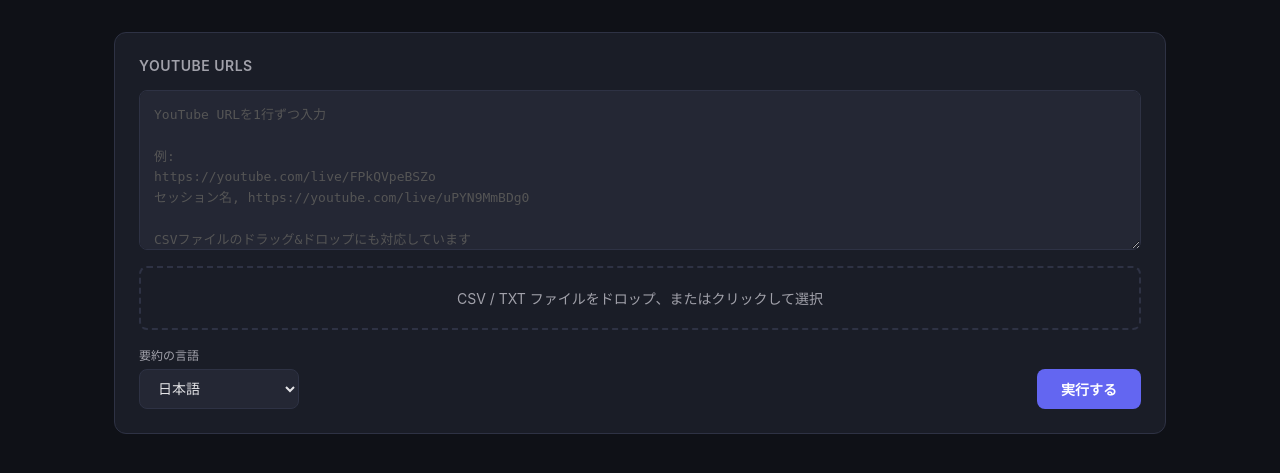
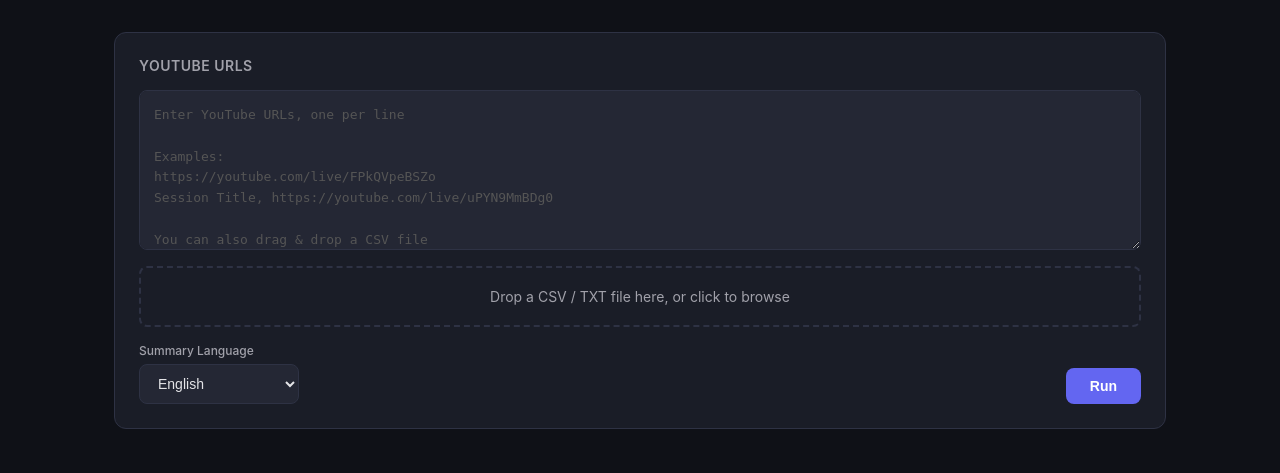
Before and after one commit to s00048ri/notebooklm-auto, a Flask app: page / in a window 1280 px wide. Shown: the part 72-545 px from the top of the page. Run offline with Flask 3, Linux system fonts and the light colour scheme.

Commit message:
Switch Web UI to English as default language
All UI labels, buttons, status messages, progress text, and export
headers now use English. Language selector defaults to English first.

Co-Authored-By: Claude Opus 4.6 <noreply@anthropic.com>

```diff
--- a/src/notebooklm_auto/templates/index.html
+++ b/src/notebooklm_auto/templates/index.html
@@ -1,5 +1,5 @@
 <!DOCTYPE html>
-<html lang="ja">
+<html lang="en">
 <head>
   <meta charset="UTF-8">
   <meta name="viewport" content="width=device-width, initial-scale=1.0">
@@ -388,29 +388,29 @@
     <div class="card">
       <div class="card-title">YouTube URLs</div>
       <div class="input-area">
-        <textarea id="urlInput" placeholder="YouTube URLを1行ずつ入力&#10;&#10;例:&#10;https://youtube.com/live/FPkQVpeBSZo&#10;セッション名, https://youtube.com/live/uPYN9MmBDg0&#10;&#10;CSVファイルのドラッグ&ドロップにも対応しています"></textarea>
+        <textarea id="urlInput" placeholder="Enter YouTube URLs, one per line&#10;&#10;Examples:&#10;https://youtube.com/live/FPkQVpeBSZo&#10;Session Title, https://youtube.com/live/uPYN9MmBDg0&#10;&#10;You can also drag &amp; drop a CSV file"></textarea>
 
         <div class="upload-zone" id="uploadZone">
-          <div>CSV / TXT ファイルをドロップ、またはクリックして選択</div>
+          <div>Drop a CSV / TXT file here, or click to browse</div>
           <input type="file" id="fileInput" accept=".csv,.txt">
         </div>
 
         <div class="controls">
           <div class="control-group">
-            <label>要約の言語</label>
+            <label>Summary Language</label>
             <select id="langSelect">
-              <option value="ja">日本語</option>
               <option value="en">English</option>
-              <option value="custom">カスタム</option>
+              <option value="ja">Japanese</option>
+              <option value="custom">Custom</option>
             </select>
           </div>
           <div class="control-group" id="customPromptGroup" style="display:none; flex:1;">
-            <label>カスタムプロンプト</label>
-            <input type="text" id="customPrompt" placeholder="要約のプロンプトを入力...">
+            <label>Custom Prompt</label>
+            <input type="text" id="customPrompt" placeholder="Enter your summary prompt...">
           </div>
           <div style="flex:1;"></div>
           <button class="btn btn-primary" id="startBtn" onclick="startJob()">
-            実行する
+            Run
           </button>
         </div>
       </div>
@@ -418,11 +418,11 @@
 
     <!-- Progress -->
     <div class="card progress-section" id="progressSection">
-      <div class="card-title">処理状況</div>
+      <div class="card-title">Progress</div>
       <div class="progress-bar-wrap">
         <div class="progress-bar" id="progressBar"></div>
       </div>
-      <div class="progress-text" id="progressText">準備中...</div>
+      <div class="progress-text" id="progressText">Preparing...</div>
       <div class="activity-log" id="activityLog"></div>
     </div>
 
@@ -431,8 +431,8 @@
       <div class="results-header">
         <div class="stats" id="statsBar"></div>
         <div class="export-btns">
-          <button class="btn btn-secondary btn-sm" onclick="exportCSV()">CSV出力</button>
-          <button class="btn btn-secondary btn-sm" onclick="copyTable()">クリップボードにコピー</button>
+          <button class="btn btn-secondary btn-sm" onclick="exportCSV()">Export CSV</button>
+          <button class="btn btn-secondary btn-sm" onclick="copyTable()">Copy to Clipboard</button>
         </div>
       </div>
       <div style="overflow-x: auto;">
@@ -440,11 +440,11 @@
           <thead>
             <tr>
               <th>#</th>
-              <th>タイトル</th>
-              <th>ステータス</th>
-              <th>要約</th>
-              <th>共有リンク</th>
-              <th>時間</th>
+              <th>Title</th>
+              <th>Status</th>
+              <th>Summary</th>
+              <th>Share Link</th>
+              <th>Time</th>
             </tr>
           </thead>
           <tbody id="resultsBody"></tbody>
@@ -459,7 +459,7 @@
       <h3 id="modalTitle"></h3>
       <div class="modal-body" id="modalBody"></div>
       <div class="modal-close">
-        <button class="btn btn-secondary btn-sm" onclick="closeSummaryModal()">閉じる</button>
+        <button class="btn btn-secondary btn-sm" onclick="closeSummaryModal()">Close</button>
       </div>
     </div>
   </div>
@@ -516,16 +516,16 @@
           return;
         }
         urlInput.value = data.text;
-        uploadZone.innerHTML = `<div>${file.name} (${data.count} 件のURL)</div>`;
+        uploadZone.innerHTML = `<div>${file.name} (${data.count} URLs)</div>`;
       } catch (err) {
-        alert('ファイルの読み込みに失敗しました: ' + err.message);
+        alert('Failed to load file: ' + err.message);
       }
     }
 
     const STEP_LABELS = {
-      creating: 'ノートブック作成中',
-      adding_source: 'ソース追加中',
-      summarizing: '要約生成中',
+      creating: 'Creating notebook',
+      adding_source: 'Adding source',
+      summarizing: 'Generating summary',
     };
 
     function addLog(html) {
@@ -546,7 +546,7 @@
         tr.innerHTML = `
           <td>${i + 1}</td>
           <td class="title-cell">${entry.title || '-'}</td>
-          <td><span class="status-badge processing">待機中</span></td>
+          <td><span class="status-badge processing">Queued</span></td>
           <td class="summary-cell">-</td>
           <td>-</td>
           <td>-</td>
@@ -560,7 +560,7 @@
       if (!row) return;
 
       const statusClass = data.status === 'success' ? 'success' : 'error';
-      const statusLabel = data.status === 'success' ? '成功' : '失敗';
+      const statusLabel = data.status === 'success' ? 'Success' : 'Failed';
       const summaryShort = data.summary ? data.summary.substring(0, 120) + (data.summary.length > 120 ? '...' : '') : (data.error || '-');
 
       row.innerHTML = `
@@ -568,7 +568,7 @@
         <td class="title-cell">${data.title || '-'}</td>
         <td><span class="status-badge ${statusClass}">${statusLabel}</span></td>
         <td class="summary-cell" onclick="showSummary(${data.index})">${summaryShort}</td>
-        <td>${data.share_link ? `<a href="${data.share_link}" target="_blank">開く</a>` : '-'}</td>
+        <td>${data.share_link ? `<a href="${data.share_link}" target="_blank">Open</a>` : '-'}</td>
         <td>${data.time}s</td>
       `;
 
@@ -578,18 +578,18 @@
     function updateProgress() {
       const pct = totalCount > 0 ? Math.round((doneCount / totalCount) * 100) : 0;
       progressBar.style.width = pct + '%';
-      progressText.textContent = `${doneCount} / ${totalCount} 完了 (${pct}%)`;
+      progressText.textContent = `${doneCount} / ${totalCount} completed (${pct}%)`;
     }
 
     async function startJob() {
       const urls = urlInput.value.trim();
       if (!urls) {
-        alert('URLを入力してください');
+        alert('Please enter URLs');
         return;
       }
 
       startBtn.disabled = true;
-      startBtn.textContent = '処理中...';
+      startBtn.textContent = 'Processing...';
       progressSection.classList.add('active');
       resultsSection.classList.add('active');
       activityLog.innerHTML = '';
@@ -609,14 +609,14 @@
         if (data.error) {
           alert(data.error);
           startBtn.disabled = false;
-          startBtn.textContent = '実行する';
+          startBtn.textContent = 'Run';
           return;
         }
 
         totalCount = data.total;
         initResultsTable(data.entries);
         updateProgress();
-        addLog(`<span class="step">開始:</span> ${totalCount} 件を処理します`);
+        addLog(`<span class="step">Starting:</span> Processing ${totalCount} URLs`);
 
         // SSE
         const evtSource = new EventSource(`/api/stream/${data.job_id}`);
@@ -640,45 +640,45 @@
           updateProgress();
           updateRow(d);
           if (d.status === 'success') {
-            addLog(`<span class="ok">[完了]</span> ${d.title}`);
+            addLog(`<span class="ok">[Done]</span> ${d.title}`);
           } else {
-            addLog(`<span class="err">[エラー]</span> ${d.title}: ${d.error}`);
+            addLog(`<span class="err">[Error]</span> ${d.title}: ${d.error}`);
           }
         });
 
         evtSource.addEventListener('done', (e) => {
           const d = JSON.parse(e.data);
           evtSource.close();
-          addLog(`<span class="ok">全て完了!</span> 成功: ${d.successful}, 失敗: ${d.failed}`);
+          addLog(`<span class="ok">All done!</span> Success: ${d.successful}, Failed: ${d.failed}`);
           progressBar.style.width = '100%';
-          progressText.textContent = `完了! ${d.successful}/${d.total} 成功`;
+          progressText.textContent = `Done! ${d.successful}/${d.total} succeeded`;
           startBtn.disabled = false;
-          startBtn.textContent = '実行する';
+          startBtn.textContent = 'Run';
           updateStats(d);
         });
 
         evtSource.addEventListener('error', (e) => {
           if (e.data) {
             const d = JSON.parse(e.data);
-            addLog(`<span class="err">エラー:</span> ${d.message}`);
+            addLog(`<span class="err">Error:</span> ${d.message}`);
           }
           evtSource.close();
           startBtn.disabled = false;
-          startBtn.textContent = '実行する';
+          startBtn.textContent = 'Run';
         });
 
       } catch (err) {
-        alert('エラーが発生しました: ' + err.message);
+        alert('An error occurred: ' + err.message);
         startBtn.disabled = false;
-        startBtn.textContent = '実行する';
+        startBtn.textContent = 'Run';
       }
     }
 
     function updateStats(data) {
       statsBar.innerHTML = `
-        <div class="stat"><div class="stat-dot success"></div>${data.successful} 成功</div>
-        <div class="stat"><div class="stat-dot error"></div>${data.failed} 失敗</div>
-        <div class="stat">合計: ${data.total}</div>
+        <div class="stat"><div class="stat-dot success"></div>${data.successful} Success</div>
+        <div class="stat"><div class="stat-dot error"></div>${data.failed} Failed</div>
+        <div class="stat">Total: ${data.total}</div>
       `;
     }
 
@@ -702,12 +702,12 @@
 
     function exportCSV() {
       if (!results.length) return;
-      const header = ['#', 'タイトル', 'URL', 'ステータス', '要約', '共有リンク', '時間(秒)'];
+      const header = ['#', 'Title', 'URL', 'Status', 'Summary', 'Share Link', 'Time(s)'];
       const rows = results.map((r, i) => [
         i + 1,
         `"${(r.title || '').replace(/"/g, '""')}"`,
         r.url,
-        r.status === 'success' ? '成功' : '失敗',
+        r.status === 'success' ? 'Success' : 'Failed',
         `"${(r.summary || '').replace(/"/g, '""')}"`,
         r.share_link || '',
         r.time || '',
@@ -724,19 +724,19 @@
 
     function copyTable() {
       if (!results.length) return;
-      const header = ['#', 'タイトル', 'URL', 'ステータス', '要約', '共有リンク', '時間(秒)'];
+      const header = ['#', 'Title', 'URL', 'Status', 'Summary', 'Share Link', 'Time(s)'];
       const rows = results.map((r, i) => [
         i + 1,
         r.title || '',
         r.url,
-        r.status === 'success' ? '成功' : '失敗',
+        r.status === 'success' ? 'Success' : 'Failed',
         r.summary || '',
         r.share_link || '',
         r.time || '',
       ]);
       const tsv = [header.join('\t'), ...rows.map(r => r.join('\t'))].join('\n');
       navigator.clipboard.writeText(tsv).then(() => {
-        alert('クリップボードにコピーしました（スプレッドシートに貼り付けできます）');
+        alert('Copied to clipboard (paste into a spreadsheet)');
       });
     }
 
```
